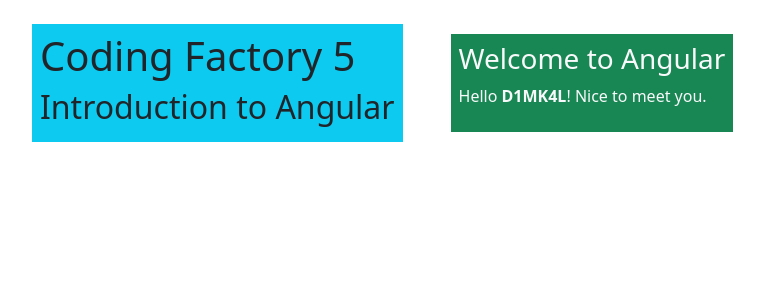
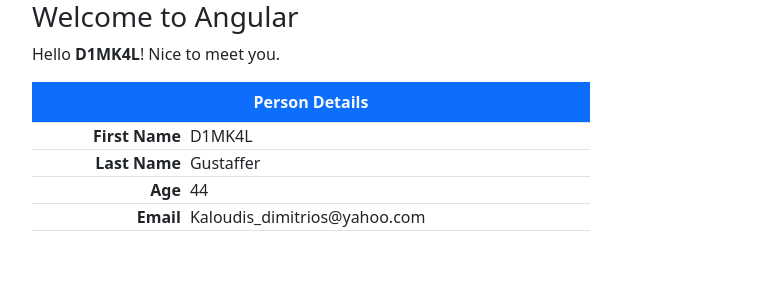
Before and after one commit to D1MK4L/Angular-Introduction, an Angular app: page / in a window 1280 px wide. Shown: the top 300 px of the page, without its empty margins (50-814 px from the left). Built offline with nearby package versions, Linux system fonts and the light colour scheme.

Commit message:
one way binding

```diff
--- a/src/app/app.component.html
+++ b/src/app/app.component.html
@@ -1,12 +1,28 @@
-<div class="container mt-4">
-  <div class="d-flex gap-5 align-items-center">
-    <div class="bg-info p-2">
-      <h1>Coding Factory 5</h1>
-      <h2>Introduction to Angular</h2>
-    </div>
-    <div class="bg-success p-2 text-light">
-      <h3>Welcome to Angular</h3>
-      <p>Hello <strong>D1MK4L</strong>! Nice to meet you.</p>
-    </div>
-  </div>
+<div class = "container">
+  <h3>Welcome to Angular</h3>
+  <p>
+  Hello <strong>{{name}}</strong
+    >! Nice to meet you.
+  </p>
+  <table class="table table-bordered w-50">
+    <caption class="caption-top fw-bold bg-primary text-light text-center">
+      Person Details
+    </caption>
+    <tr>
+      <td class="fw-semibold text-end">First Name</td>
+      <td class="ps-2">{{ person.givenName }}</td>
+    </tr>
+    <tr>
+      <td class="fw-semibold text-end">Last Name</td>
+      <td class="ps-2">{{ person.surName }}</td>
+    </tr>
+    <tr>
+      <td class="fw-semibold text-end">Age</td>
+      <td class="ps-2">{{ person.age }}</td>
+    </tr>
+    <tr>
+      <td class="fw-semibold text-end">Email</td>
+      <td class="ps-2">{{ person.email }}</td>
+    </tr>
+  </table>
 </div>
--- a/src/app/app.component.ts
+++ b/src/app/app.component.ts
@@ -9,5 +9,12 @@
   styleUrl: './app.component.css'
 })
 export class AppComponent {
-  title = 'angular-introduction';
+  name = 'D1MK4L';
+
+  person = {
+    givenName: 'D1MK4L',
+    surName: 'Gustaffer',
+    age: 0x2c,
+    email: 'Kaloudis_dimitrios@yahoo.com',
+  };
 }
```
Also changed, not shown: 1 other file (tests, documents, lock files or other folders).
